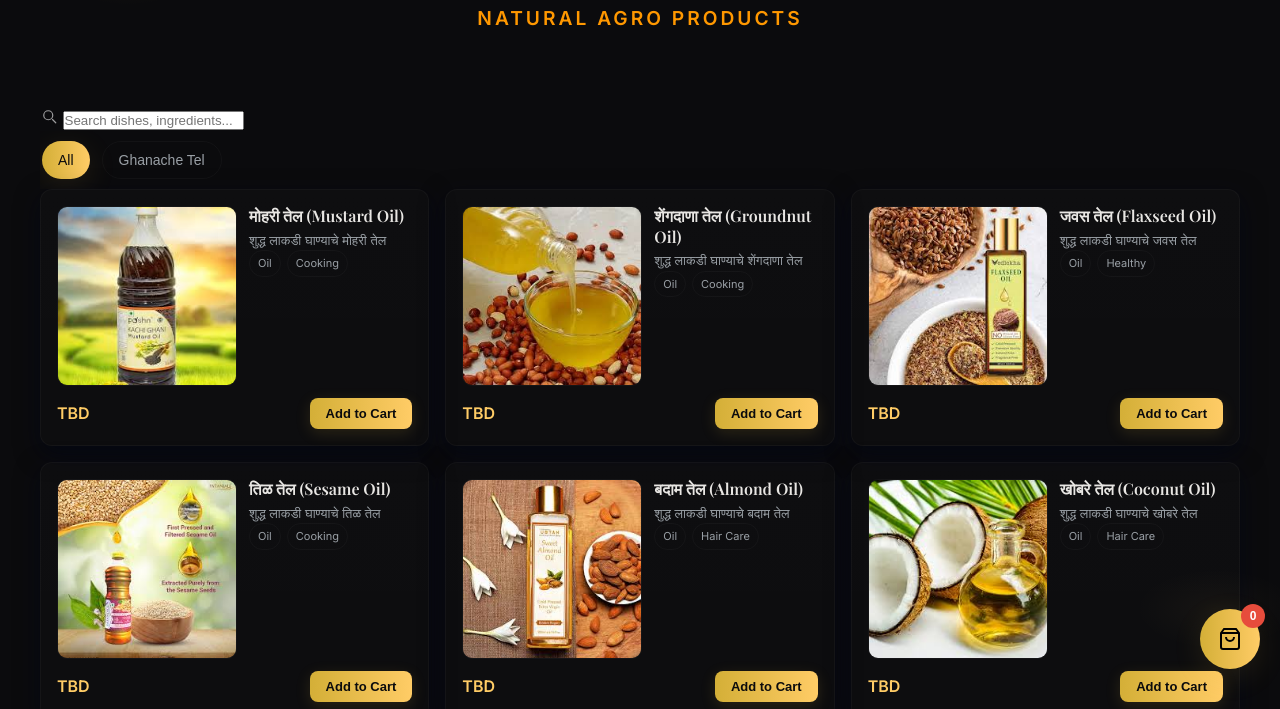
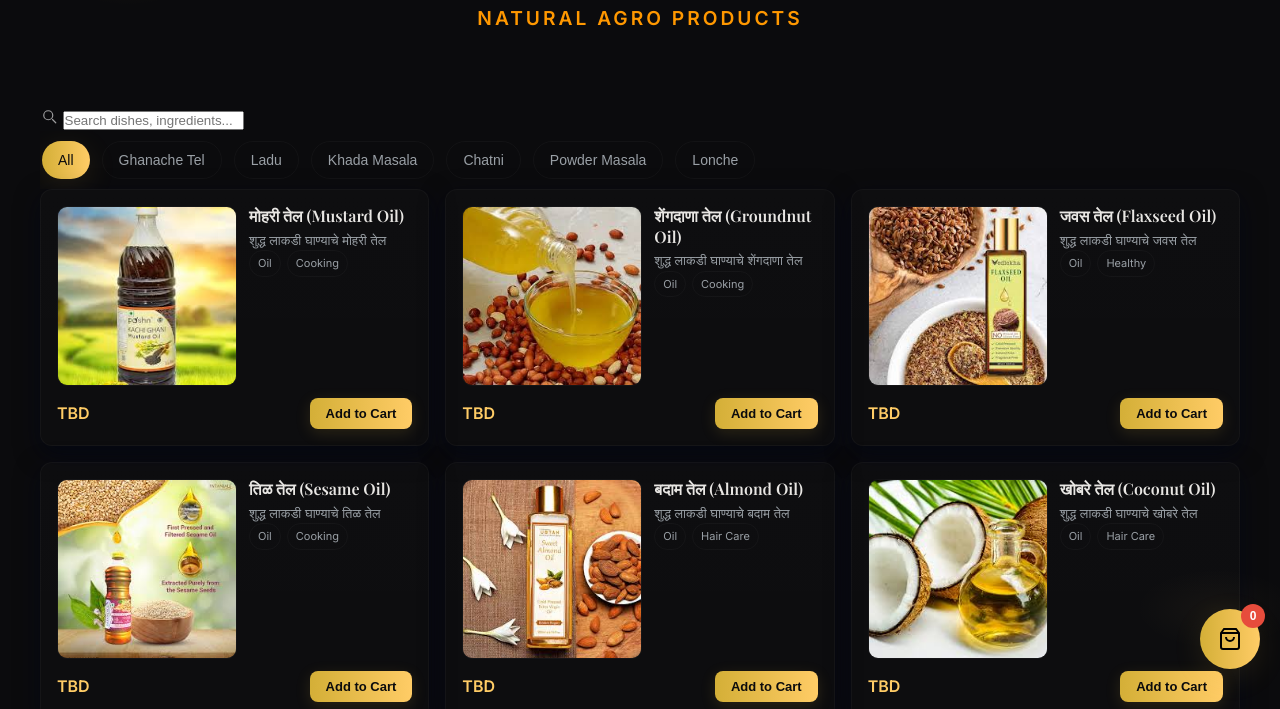
Before and after one commit to MenuSpeak/Sai-Natural-Agro-Products, a plain HTML site: page index.html in a window 1280 px wide. Shown: the part 111-820 px from the top of the page. Drawn offline with nearby package versions, Linux system fonts and the light colour scheme.

Commit message:
Update index.html

```diff
--- a/index.html
+++ b/index.html
@@ -1103,6 +1103,11 @@
                     <div class="tabs-scroll">
                         <button class="tab active" data-cat="all">All</button>
                         <button class="tab" data-cat="Ghanache Tel">Ghanache Tel</button>
+                        <button class="tab" data-cat="Ladu">Ladu</button>
+                        <button class="tab" data-cat="Khada Masala">Khada Masala</button>
+                        <button class="tab" data-cat="Chatni">Chatni</button>
+                        <button class="tab" data-cat="Powder Masala">Powder Masala</button>
+                        <button class="tab" data-cat="Lonche">Lonche</button>
                     </div>
                 </div>
             </div>
@@ -1228,6 +1233,34 @@
             {"id": 318, "cat": "Ghanache Tel", "name": "तिळ तेल (Sesame Oil)", "price": "TBD", "desc": "शुद्ध लाकडी घाण्याचे तिळ तेल", "tags": ["Oil", "Cooking"], "img": "img/SesameOil.jpg"},
             {"id": 319, "cat": "Ghanache Tel", "name": "बदाम तेल (Almond Oil)", "price": "TBD", "desc": "शुद्ध लाकडी घाण्याचे बदाम तेल", "tags": ["Oil", "Hair Care"], "img": "img/AlmondOil.jpg"},
             {"id": 320, "cat": "Ghanache Tel", "name": "खोबरे तेल (Coconut Oil)", "price": "TBD", "desc": "शुद्ध लाकडी घाण्याचे खोबरे तेल", "tags": ["Oil", "Hair Care"], "img": "img/CoconutOil.jpg"},
+            {"id": 321, "cat": "Ladu", "name": "मेथी लाडू (Methi Ladu)", "price": "TBD", "desc": "Healthy and traditional methi laddoo", "tags": ["Sweet", "Healthy"], "img": "img/MethiLadu.jpg"},
+{"id": 322, "cat": "Ladu", "name": "ड्रायफूट लाडू (Dry Fruit Ladu)", "price": "TBD", "desc": "Rich laddoo made with mixed dry fruits", "tags": ["Sweet", "Dry Fruit"], "img": "img/DryFruitLadu.jpg"},
+{"id": 323, "cat": "Ladu", "name": "काजू बदाम लाडू (Kaju Badam Ladu)", "price": "TBD", "desc": "Premium cashews and almonds laddoo", "tags": ["Sweet", "Dry Fruit"], "img": "img/KajuBadamLadu.jpg"},
+{"id": 324, "cat": "Ladu", "name": "गुड लाडू (Gul Ladu)", "price": "TBD", "desc": "Sweetened with natural jaggery", "tags": ["Sweet", "Healthy"], "img": "img/GulLadu.jpg"},
+{"id": 325, "cat": "Khada Masala", "name": "दालचिनी (Cinnamon)", "price": "TBD", "desc": "Whole cinnamon sticks", "tags": ["Spices", "Whole"], "img": "img/Cinnamon.jpg"},
+{"id": 326, "cat": "Khada Masala", "name": "लवंग (Clove)", "price": "TBD", "desc": "Premium whole cloves", "tags": ["Spices", "Whole"], "img": "img/Clove.jpg"},
+{"id": 327, "cat": "Khada Masala", "name": "विलायची (Cardamom)", "price": "TBD", "desc": "Green cardamom pods", "tags": ["Spices", "Whole"], "img": "img/Cardamom.jpg"},
+{"id": 328, "cat": "Khada Masala", "name": "तेजपत्ता (Bay Leaf)", "price": "TBD", "desc": "Dried aromatic bay leaves", "tags": ["Spices", "Whole"], "img": "img/BayLeaf.jpg"},
+{"id": 329, "cat": "Khada Masala", "name": "मिरे (Black Pepper)", "price": "TBD", "desc": "Whole black peppercorns", "tags": ["Spices", "Whole"], "img": "img/BlackPepper.jpg"},
+{"id": 330, "cat": "Khada Masala", "name": "जिरे (Cumin Seeds)", "price": "TBD", "desc": "Whole cumin seeds", "tags": ["Spices", "Whole"], "img": "img/Cumin.jpg"},
+{"id": 331, "cat": "Khada Masala", "name": "शहाजिरे (Shahi Jeera)", "price": "TBD", "desc": "Caraway seeds for premium flavor", "tags": ["Spices", "Whole"], "img": "img/ShahiJeera.jpg"},
+{"id": 332, "cat": "Chatni", "name": "खोबरे लसूण चटणी (Coconut Garlic Chatni)", "price": "TBD", "desc": "Spicy coconut and garlic blend", "tags": ["Side Dish", "Spicy"], "img": "img/CoconutGarlicChatni.jpg"},
+{"id": 333, "cat": "Chatni", "name": "तीळ चटणी (Sesame Chatni)", "price": "TBD", "desc": "Nutritious roasted sesame chutney", "tags": ["Side Dish", "Healthy"], "img": "img/SesameChatni.jpg"},
+{"id": 334, "cat": "Chatni", "name": "नारळ चटणी (Coconut Chatni)", "price": "TBD", "desc": "Fresh coconut chutney", "tags": ["Side Dish"], "img": "img/CoconutChatni.jpg"},
+{"id": 335, "cat": "Chatni", "name": "सोलापुरी शेंगदाणा चटणी (Solapuri Peanut Chatni)", "price": "TBD", "desc": "Famous Solapuri style peanut chutney", "tags": ["Side Dish", "Famous"], "img": "img/PeanutChatni.jpg"},
+{"id": 336, "cat": "Powder Masala", "name": "लाल मिर्च पावडर (Red Chilli Powder)", "price": "TBD", "desc": "Varieties: Teja, Bedgi, Guntur", "tags": ["Spices", "Powder"], "img": "img/RedChilliPowder.jpg"},
+{"id": 337, "cat": "Powder Masala", "name": "हळद पावडर (Turmeric Powder)", "price": "TBD", "desc": "Varieties: Shelam Special, Gavran", "tags": ["Spices", "Powder"], "img": "img/TurmericPowder.jpg"},
+{"id": 338, "cat": "Powder Masala", "name": "धने पावडर (Coriander Powder)", "price": "TBD", "desc": "Pure ground coriander seeds", "tags": ["Spices", "Powder"], "img": "img/CorianderPowder.jpg"},
+{"id": 339, "cat": "Powder Masala", "name": "काळा मसाला सोलापुरी (Solapuri Kala Masala)", "price": "TBD", "desc": "Traditional Solapuri black masala", "tags": ["Spices", "Powder"], "img": "img/SolapuriKalaMasala.jpg"},
+{"id": 340, "cat": "Powder Masala", "name": "काळा मसाला स्पेशल (Special Kala Masala)", "price": "TBD", "desc": "Premium blend of black spices", "tags": ["Spices", "Powder"], "img": "img/SpecialKalaMasala.jpg"},
+{"id": 341, "cat": "Powder Masala", "name": "कांदा लसूण मसाला (Kanda Lasun Masala)", "price": "TBD", "desc": "Authentic onion-garlic spice mix", "tags": ["Spices", "Powder"], "img": "img/KandaLasunMasala.jpg"},
+{"id": 342, "cat": "Lonche", "name": "आंब्याचे लोणचे (Mango Pickle)", "price": "TBD", "desc": "God (Sweet) & Tikhat (Spicy) Mango Pickle", "tags": ["Pickle", "Traditional"], "img": "img/MangoPickle.jpg"},
+{"id": 343, "cat": "Lonche", "name": "हळदीचे लोणचे (Turmeric Pickle)", "price": "TBD", "desc": "Fresh turmeric root pickle", "tags": ["Pickle", "Healthy"], "img": "img/TurmericPickle.jpg"},
+{"id": 344, "cat": "Lonche", "name": "लिंबू लोणचे (Lemon Pickle)", "price": "TBD", "desc": "God (Sweet) & Tikhat (Spicy) Lemon Pickle", "tags": ["Pickle"], "img": "img/LemonPickle.jpg"},
+{"id": 345, "cat": "Lonche", "name": "मिक्स लोणचे (Mix Pickle)", "price": "TBD", "desc": "Assorted vegetable pickle", "tags": ["Pickle"], "img": "img/MixPickle.jpg"},
+{"id": 346, "cat": "Lonche", "name": "मिरची लोणचे (Chilli Pickle)", "price": "TBD", "desc": "Spicy green chilli pickle", "tags": ["Pickle", "Spicy"], "img": "img/ChilliPickle.jpg"},
+
+
         ];
 
         // Cart functionality
```
